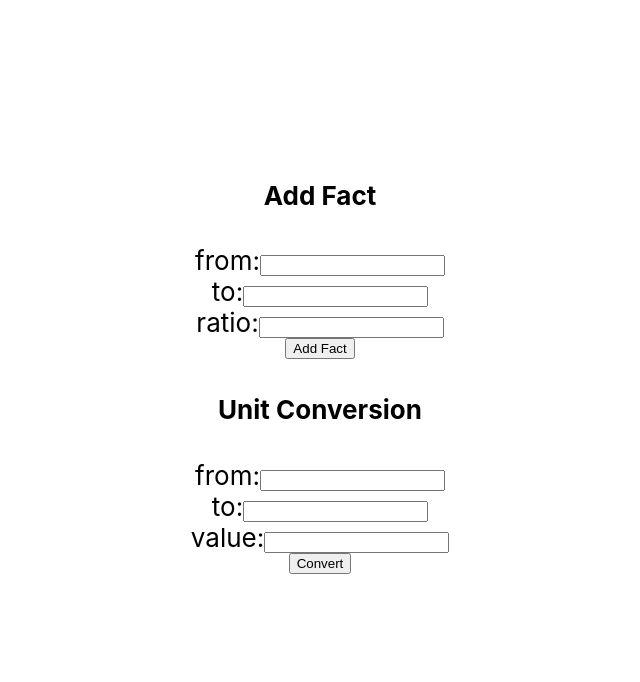
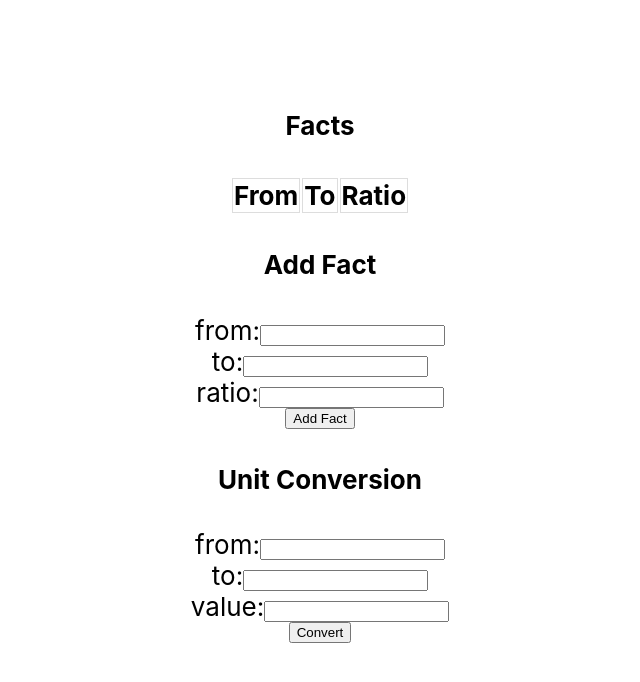
Before and after one commit to ArturLuisOliveira/unit-converter-exercise, a React (Create React App) app: page / in a window 1280 px wide. Shown: the top 682 px of the page, without its empty margins (320-960 px from the left). Built offline with nearby package versions, Linux system fonts and the light colour scheme.

Commit message:
add unit list

```diff
--- a/src/features/unit-converter/UnitConverter.tsx
+++ b/src/features/unit-converter/UnitConverter.tsx
@@ -1,8 +1,9 @@
-import { AddFactsInputs, UnitConversionInputs } from "./components";
+import { AddFactsInputs, FactsList, UnitConversionInputs } from "./components";
 
 export function UnitConverter() {
   return (
     <>
+      <FactsList />
       <AddFactsInputs />
       <UnitConversionInputs />
     </>
--- /dev/null
+++ b/src/features/unit-converter/components/FactsList/FactsList.tsx
@@ -0,0 +1,27 @@
+import { useSelector } from "react-redux";
+import { Fact, UnitConverterState } from "../../converterSlice";
+
+export const FactsList = () => {
+  const facts = useSelector<{ converter: UnitConverterState }, Fact[]>(
+    (state) => state.converter.facts
+  );
+  return (
+    <>
+      <h4>Facts</h4>
+      <table>
+        <tr>
+          <th>From</th>
+          <th>To</th>
+          <th>Ratio</th>
+        </tr>
+        {facts.map(({ from, to, ratio }) => (
+          <tr>
+            <td>{from}</td>
+            <td>{to}</td>
+            <td>{ratio}</td>
+          </tr>
+        ))}
+      </table>
+    </>
+  );
+};
--- a/src/features/unit-converter/components/index.ts
+++ b/src/features/unit-converter/components/index.ts
@@ -1,2 +1,3 @@
 export * from "./AddFactInputs/AddFactInputs";
 export * from "./UnitConversionInputs/UnitConversionInputs";
+export * from "./FactsList/FactsList";
--- a/src/index.css
+++ b/src/index.css
@@ -1,13 +1,18 @@
 body {
   margin: 0;
-  font-family: -apple-system, BlinkMacSystemFont, 'Segoe UI', 'Roboto', 'Oxygen',
-    'Ubuntu', 'Cantarell', 'Fira Sans', 'Droid Sans', 'Helvetica Neue',
+  font-family: -apple-system, BlinkMacSystemFont, "Segoe UI", "Roboto", "Oxygen",
+    "Ubuntu", "Cantarell", "Fira Sans", "Droid Sans", "Helvetica Neue",
     sans-serif;
   -webkit-font-smoothing: antialiased;
   -moz-osx-font-smoothing: grayscale;
 }
 
 code {
-  font-family: source-code-pro, Menlo, Monaco, Consolas, 'Courier New',
+  font-family: source-code-pro, Menlo, Monaco, Consolas, "Courier New",
     monospace;
 }
+
+td,
+th {
+  border: 1px solid #dddddd;
+}
```
